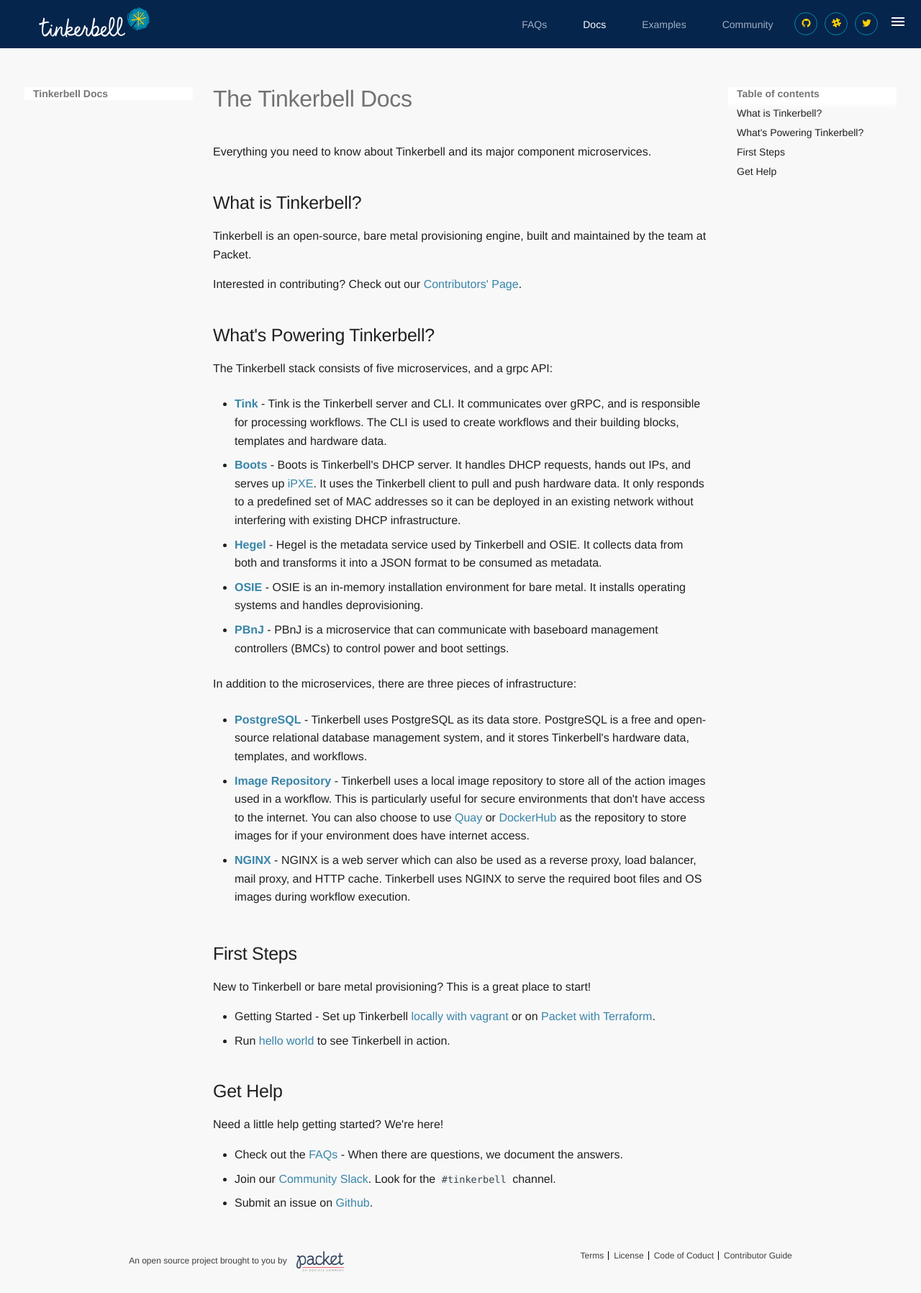
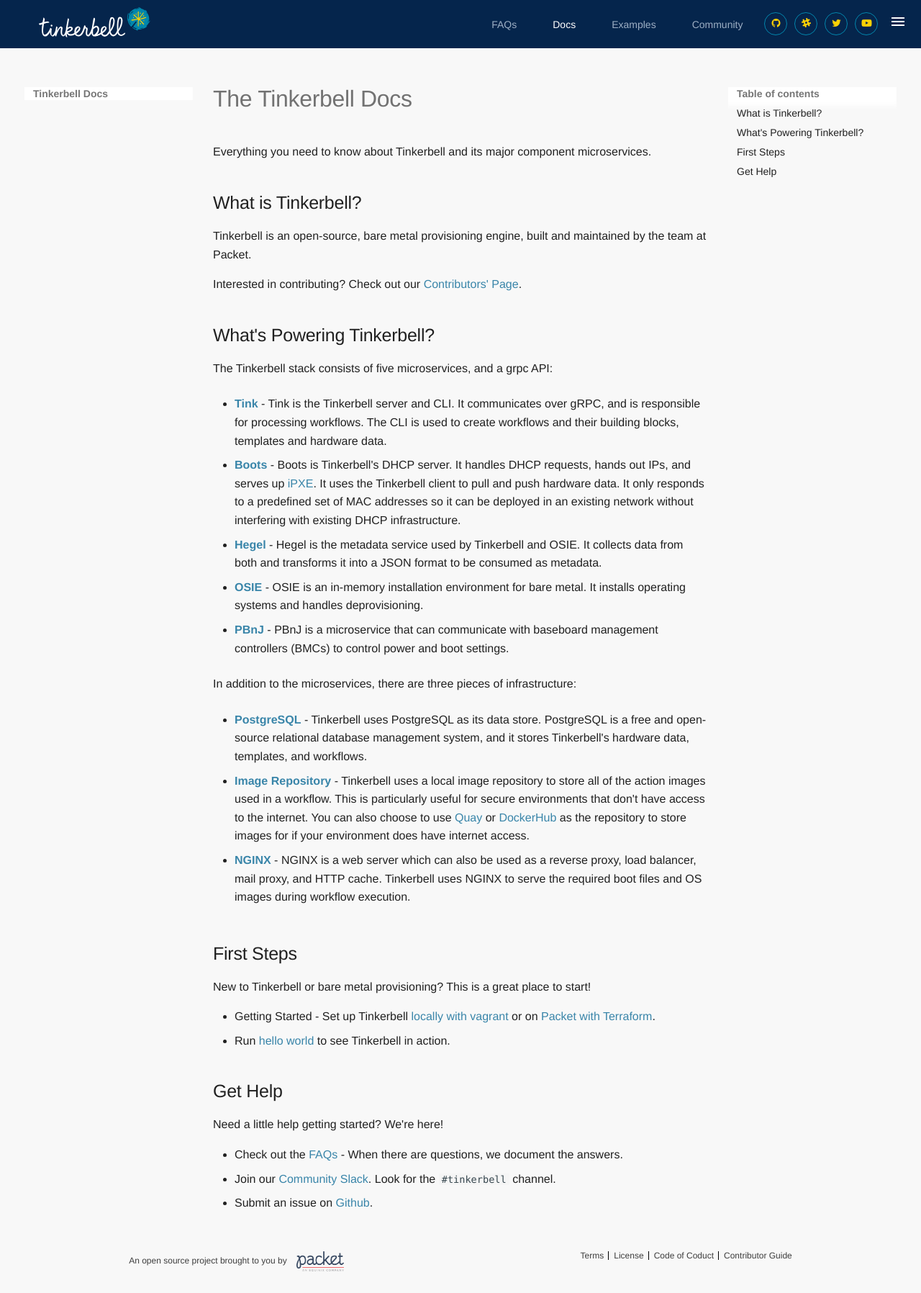
Before and after one commit to tinkerbell/tinkerbell-docs, an MkDocs documentation site: the page built from docs/index.md, in a window 1280 px wide. Shown: the whole page at 72% size. Built offline with MkDocs 1.6.1 and Material for MkDocs 9.7.7, drawn with Linux system fonts in a browser that asks for light colours; some web fonts are replaced.

Commit message:
add icon youtube #2

```diff
--- a/overrides/partials/header.html
+++ b/overrides/partials/header.html
@@ -35,6 +35,9 @@
                             <li class="pre">
                                 <a href="https://twitter.com/tinkerbell_oss"><i class="fa fa-twitter"></i></a>
                             </li>
+                            <li class="pre">
+                                <a href="https://www.youtube.com/channel/UCTzWInTQPvzH21KHS8jrq7A"><i class="fa fa-youtube-play"></i></a>
+                            </li>
                         </ul>
                     </div>
                 </div>
```
